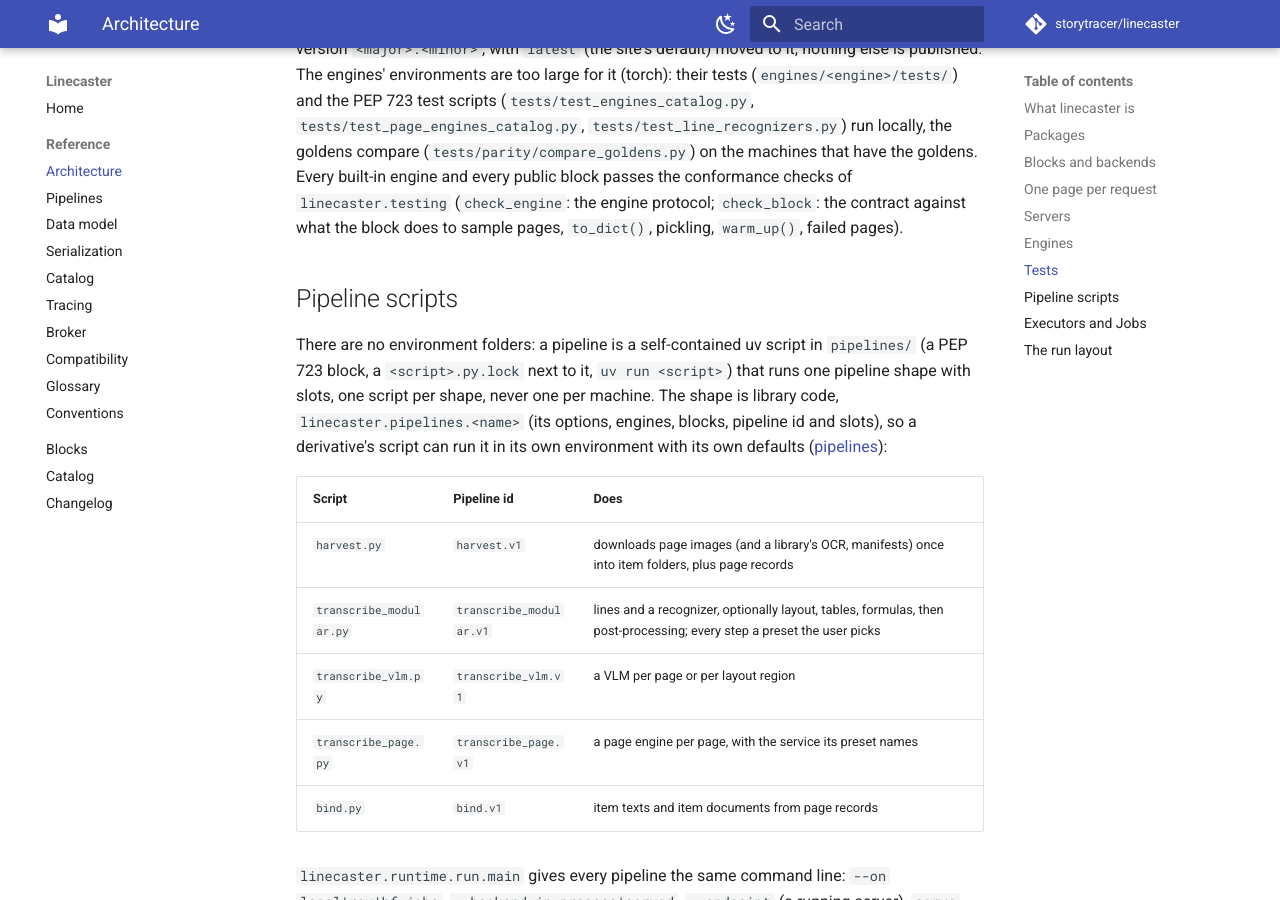
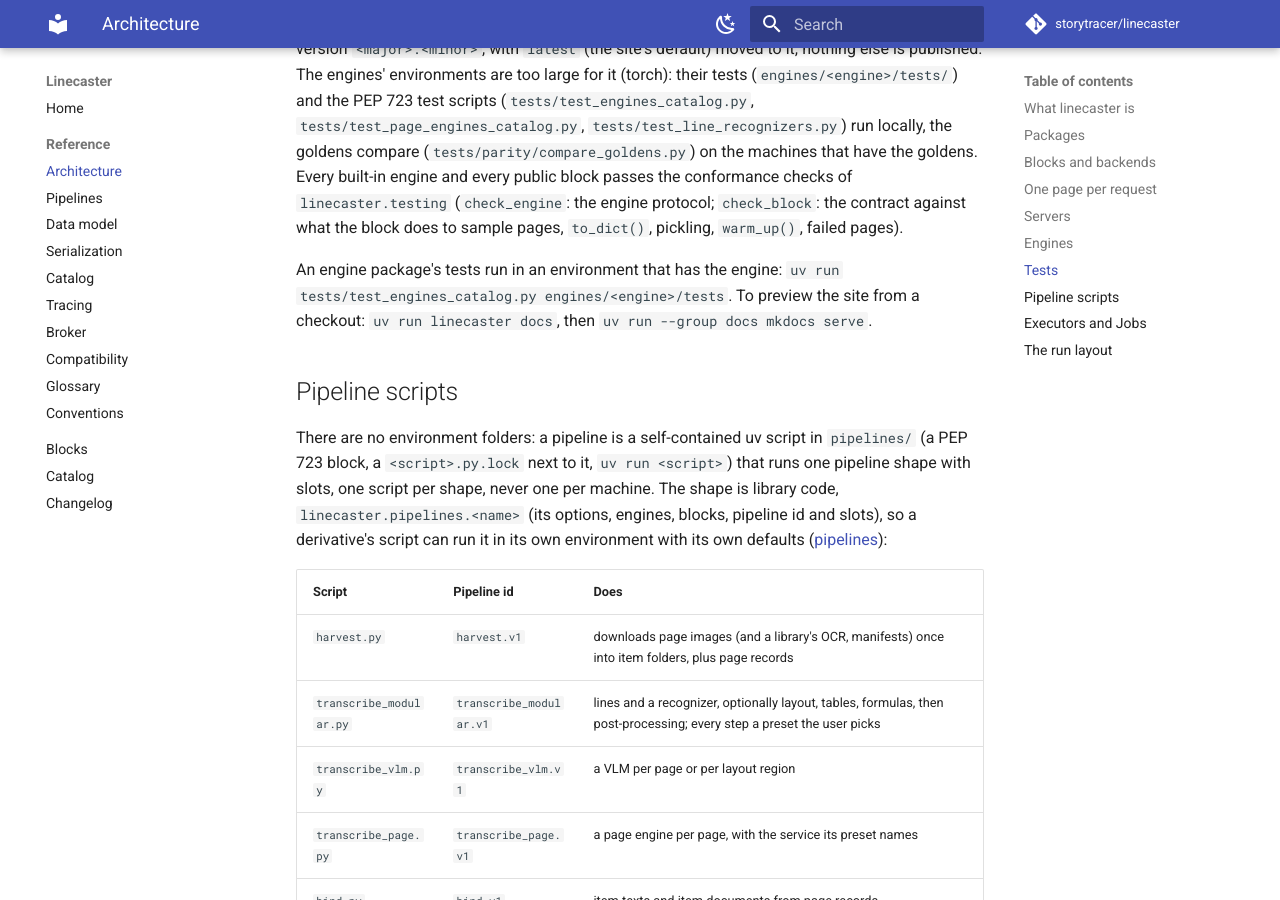
Before and after one commit to storytracer/linecaster, an MkDocs documentation site: the page built from docs/reference/architecture.md, in a window 1280 px wide and 900 px high, scrolled down 4340 px. Built offline with MkDocs 1.6.1 and Material for MkDocs 9.7.7, drawn with Linux system fonts in a browser that asks for light colours; comment, search, counter and statistics services are not loaded; the version menu is left out.

Commit message:
Architecture: an engine package's tests and the site preview
Co-Authored-By: Claude Opus 5.5 <noreply@anthropic.com>

```diff
--- a/docs/reference/architecture.md
+++ b/docs/reference/architecture.md
@@ -124,6 +124,10 @@ scripts (`tests/test_engines_catalog.py`, `tests/test_page_engines_catalog.py`,
 block passes the conformance checks of `linecaster.testing` (`check_engine`: the engine protocol; `check_block`:
 the contract against what the block does to sample pages, `to_dict()`, pickling, `warm_up()`, failed pages).
 
+An engine package's tests run in an environment that has the engine: `uv run tests/test_engines_catalog.py
+engines/<engine>/tests`. To preview the site from a checkout: `uv run linecaster docs`, then `uv run --group docs
+mkdocs serve`.
+
 ## Pipeline scripts
 
 There are no environment folders: a pipeline is a self-contained uv script in `pipelines/` (a PEP 723 block, a
```
